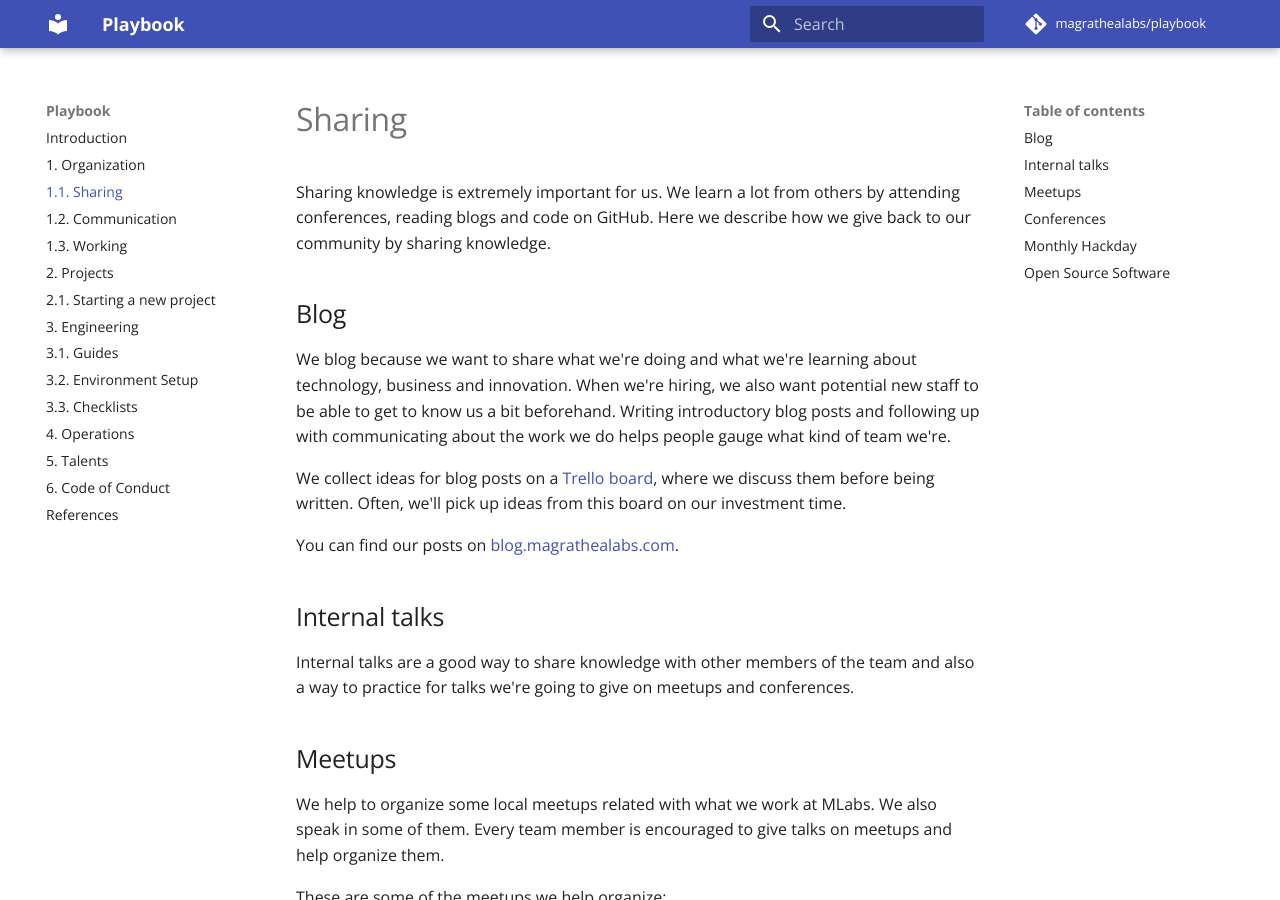
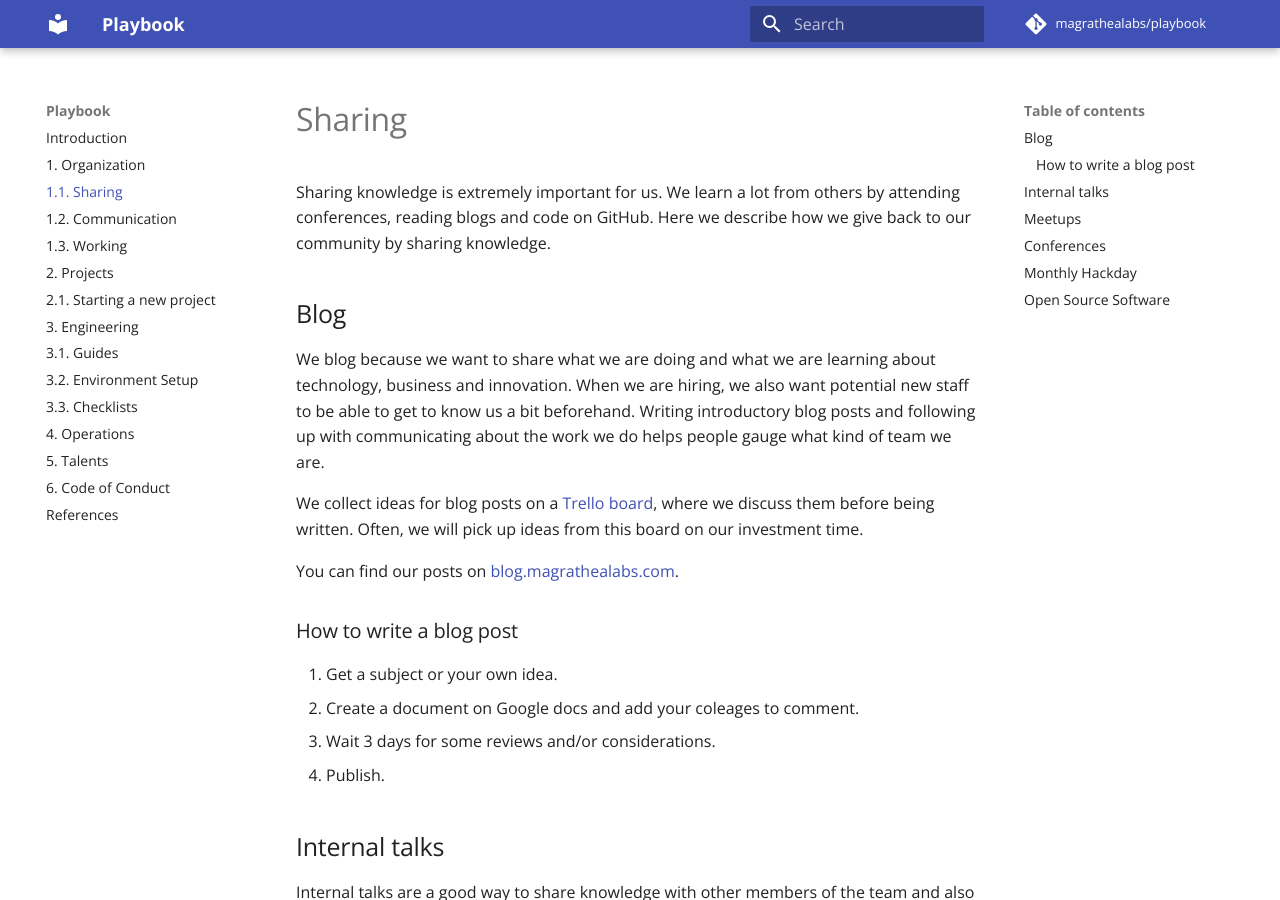
Before and after one commit to magrathealabs/playbook, an MkDocs documentation site: the page built from docs/1.1-sharing.md, in a window 1280 px wide and 900 px high. Built offline with MkDocs 1.6.1 and Material for MkDocs 9.7.7, drawn with Linux system fonts in a browser that asks for light colours; comment, search, counter and statistics services are not loaded; old or Windows-style settings are respelled for this version of MkDocs.

Commit message:
How to blog steps

```diff
--- a/docs/1.1-sharing.md
+++ b/docs/1.1-sharing.md
@@ -4,11 +4,18 @@ Sharing knowledge is extremely important for us. We learn a lot from others by a
 
 ## Blog
 
-We blog because we want to share what we're doing and what we're learning about technology, business and innovation. When we're hiring, we also want potential new staff to be able to get to know us a bit beforehand. Writing introductory blog posts and following up with communicating about the work we do helps people gauge what kind of team we're.
+We blog because we want to share what we are doing and what we are learning about technology, business and innovation. When we are hiring, we also want potential new staff to be able to get to know us a bit beforehand. Writing introductory blog posts and following up with communicating about the work we do helps people gauge what kind of team we are.
 
-We collect ideas for blog posts on a [Trello board](https://trello.com/b/zdmuA1MN/mochileiros-blog), where we discuss them before being written. Often, we'll pick up ideas from this board on our investment time.
+We collect ideas for blog posts on a [Trello board](https://trello.com/b/zdmuA1MN/mochileiros-blog), where we discuss them before being written. Often, we will pick up ideas from this board on our investment time.
 
 You can find our posts on [blog.magrathealabs.com](https://blog.magrathealabs.com).
+
+### How to write a blog post
+
+1. Get a subject or your own idea.
+2. Create a document on Google docs and add your coleages to comment.
+3. Wait 3 days for some reviews and/or considerations.
+3. Publish.
 
 ## Internal talks
 
```
